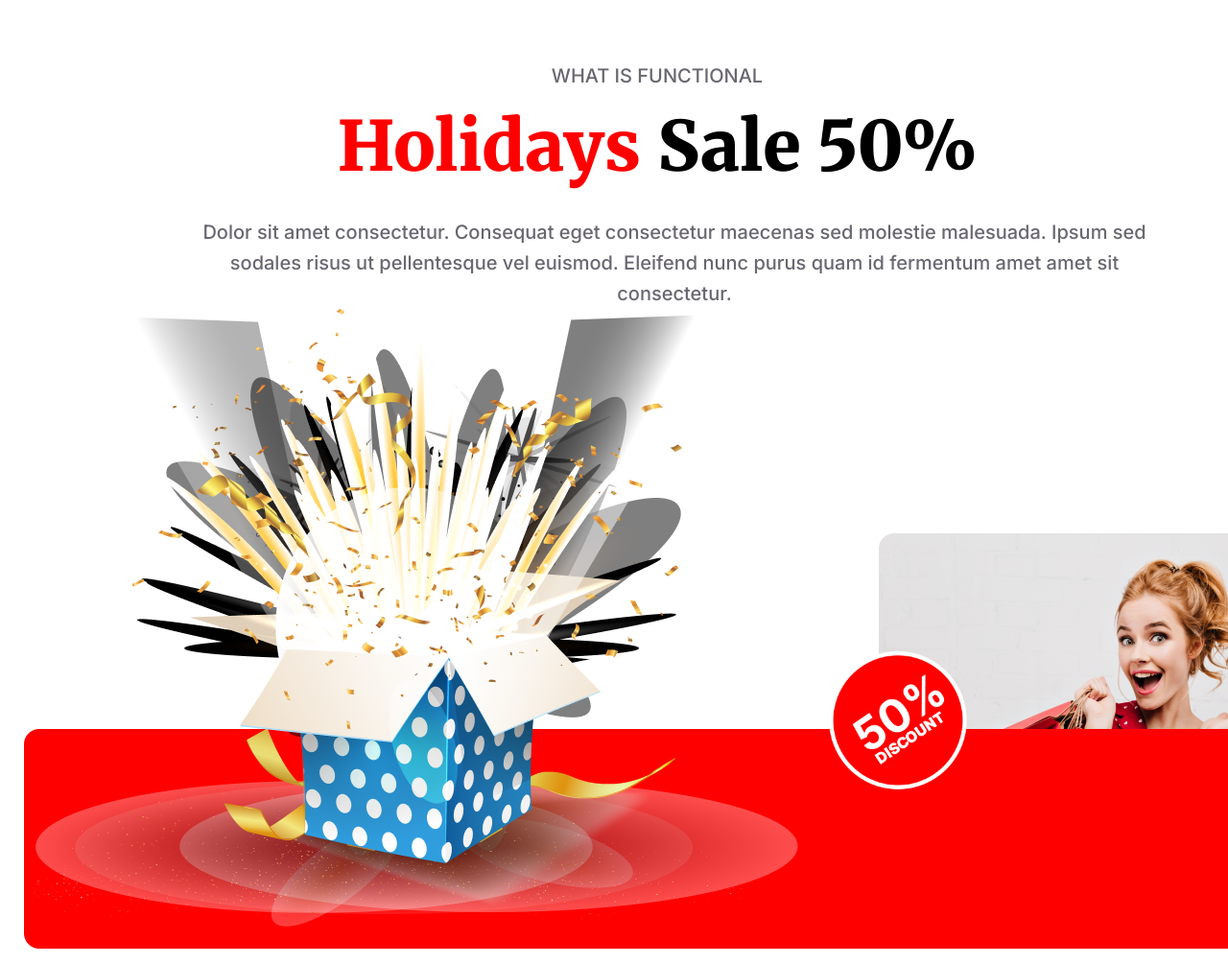
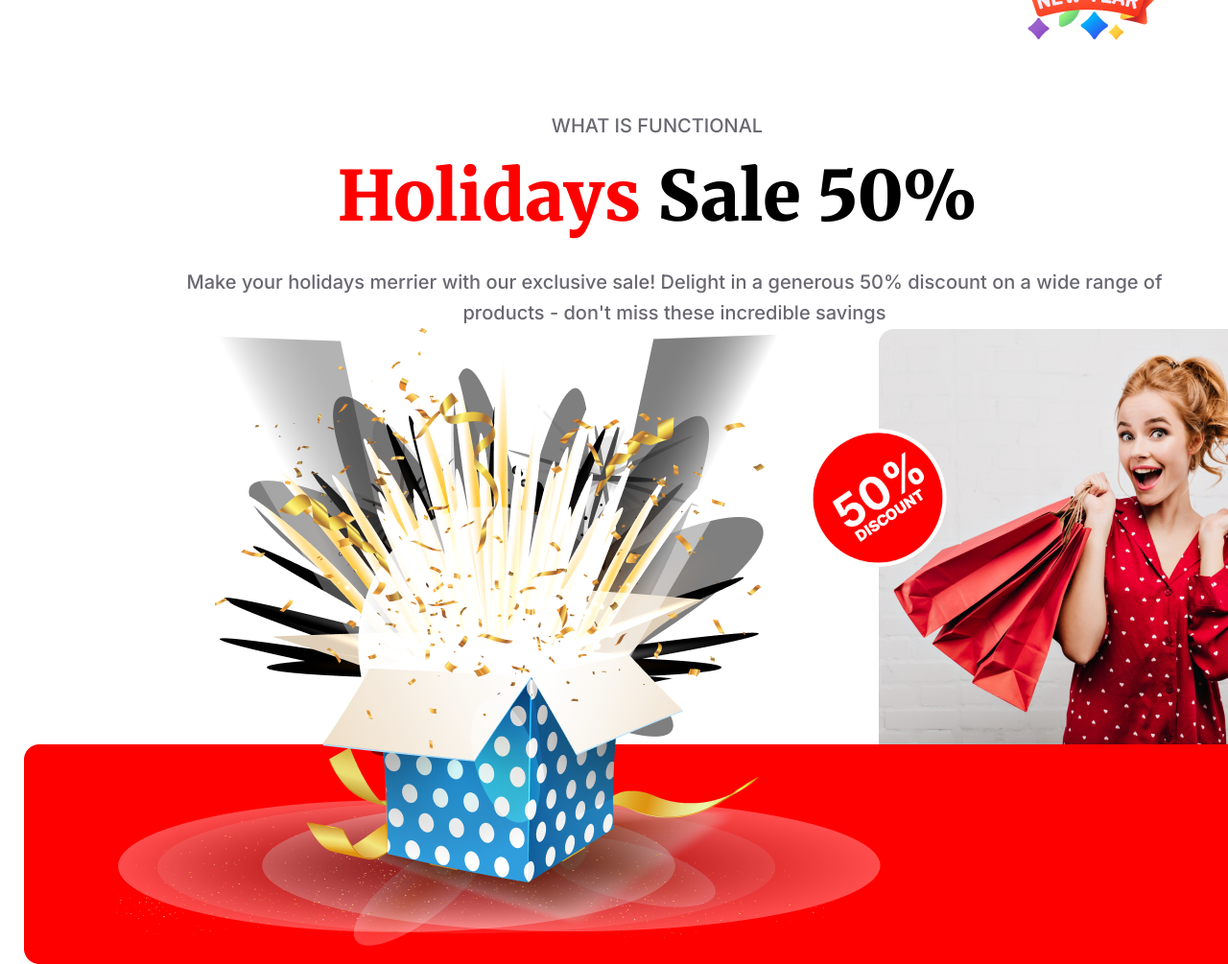
Before and after one commit to tamimtarek/Assignment-1st, a plain HTML site: page index.html in a window 1280 px wide. Shown: the part 3315-4320 px from the top of the page at 96% size. Drawn offline with Linux system fonts and the light colour scheme.

Commit message:
final file

```diff
--- a/index.html
+++ b/index.html
@@ -10,6 +10,7 @@
     <link rel="preconnect" href="https://fonts.gstatic.com" crossorigin>
     <link href="https://fonts.googleapis.com/css2?family=Inter:wght@400;500;700&display=swap" rel="stylesheet">
     <title>New Year</title>
+    <link rel="shortcut icon" href="resources/2024.png" type="image/x-icon">
     <link rel="stylesheet" href="style/style.css">
 </head>
 <body>
@@ -29,7 +30,7 @@
         <div class="night-party">
             <div class="child">
                 <h3 class="party-title">Welcome to midnight party</h3>
-                <p class="party-description">Dolor sit amet consectetur. Consequat eget consectetur maecenas sed molestie malesuada. Ipsum sed sodales risus ut pellentesque vel euismod. </p>
+                <p class="party-description">Countdown begins, laughter echoes, glasses clink. Dancing into the new year, surrounded by joy, let's celebrate midnight magic together</p>
                 <button class="btn">JOIN NOW</button>
             </div>
 
@@ -50,7 +51,7 @@
                     Coming Soon
                 </h3>
                 <p class="offer-description">
-                    Dolor sit amet consectetur. Consequat eget consectetur maecenas sed molestie malesuada. Ipsum sed sodales risus ut pellentesque vel euismod.
+                    New year, new savings! Unbeatable discounts, exclusive deals. Elevate your year with incredible offers. Don't miss these limited-time bargains
                 </p>
             </div>
             <div class="offer-image">
@@ -60,25 +61,27 @@
                 <h3 class="year-title">
                     2024
                 </h3>
-                <p class="year-description">Dolor sit amet consectetur. Consequat eget consectetur maecenas sed.</p>
+                <p class="year-description">Fresh start, new horizons. Resolutions set, dreams ignite. Embrace change, welcome adventures of the year</p>
                 <img src="resources/Group 96.png" alt="">
             </div>
         </div>
         <div class="Holyday-sale">
             <h3 class="sale-title">WHAT IS FUNCTIONAL</h3>
             <h3 class="sale-heading"><span class="red">Holidays</span> Sale 50%</h3>
-            <p class="sale-description">Dolor sit amet consectetur. Consequat eget consectetur maecenas sed
-            molestie malesuada. Ipsum sed sodales risus ut pellentesque vel euismod. Eleifend nunc purus quam id fermentum amet amet sit consectetur.</p>
+            <p class="sale-description">Make your holidays merrier with our exclusive sale! Delight in a generous 50% discount on a wide range of products - don't miss these incredible savings</p>
             <div class="sale-image">
                 <img class="box-img" src="resources/Group 75.png" alt="">
-                <img class="discount-fifty" src="resources/Group 44.png" alt="">
+                <div class="lady-discount">
+                    <img src="resources/Rectangle 1.png" alt="" class="vejal">
+                    <img class="discount-fifty" src="resources/Group 44.png" alt="">
+                </div>
 
             </div>
         </div>
         <div class="Product">
             <h3 class="p-title">THE BEST GIFTS</h3>
             <h3 class="p-heading">Our Awesome Portfolio</h3>
-            <p class="p-paragraph">Dolor sit amet consectetur. Consequat eget consectetur maecenas sed molestie malesuada. Ipsum sed sodales risus ut pellentesque vel euismod. </p>
+            <p class="p-paragraph">Step into style with our best offer! Beguiling heels, stunning rings, elegant glasses indulge in luxury with irresistible discounts on selected items. </p>
             <div class="product1">
                 <img src="resources/Rectangle 3.png" alt="">
                 <img src="resources/Rectangle 4.png" alt="">
@@ -93,7 +96,7 @@
         <div class="subscribe">
             <img class="mail" src="resources/Group 61.png" alt="">
             <h3 class="s-title">Subscribe Newsletter</h3>
-            <p class="s-paragraph">Dolor sit amet consectetur. Consequat eget consectetur maecenas sed molestie malesuada. Ipsum sed sodales risus ut pellentesque vel euismod. </p>
+            <p class="s-paragraph">Subscribe now for exclusive access! Join our newsletter for curated content, latest updates, and special offers. Don't miss out be part of our community and stay informed. </p>
             <div class="s-btn">
                 <input class="user-s" type="text" placeholder="user@gmail.com">
                 <button class="sub-btn">Subscribe</button>
--- a/style/style.css
+++ b/style/style.css
@@ -214,13 +214,32 @@
 .Holyday-sale{
     width: 1320px;
     text-align: center;
-    background:url('../resources/Rectangle\ 2.png'), url('../resources/Rectangle\ 1.png');
+    background: url('../resources/Rectangle\ 2.png');
     background-repeat: no-repeat;
-    background-position:right bottom;
+    background-position:bottom;
     width: 1320px;
     margin-left: 25px;
 }
-
+.sale-image{
+    display: flex;
+    justify-content: space-around;
+}
+.box-img{
+    margin-right: 140px;
+}
+.vejal{
+    position: absolute;
+    margin-left: -333px;
+    margin-top: 1px;
+}
+.discount-fifty{
+    position: absolute;
+    width: 200px;
+    height: 200px;
+    text-align: left;
+    margin-left: -434px;
+    margin-top: 77px;
+}
 .sale-title{
     color: rgba(7, 2, 17, 0.60);
     font-family: Inter;
@@ -245,12 +264,7 @@
     margin-left: 154px;
     margin-top: 28px;
 }
-.discount-fifty{
-    width: 200px;
-    height: 200px;
-    margin-bottom: 134px;
-    margin-right: 300px;
-}
+
 
 /* Product section */
 
@@ -326,6 +340,7 @@
 }
 .s-btn{
     margin-top: 48px;
+    gap: 0;
 }
 .user-s{
     width: 400px;
```
Also changed, not shown: resources/2024.png (added).
